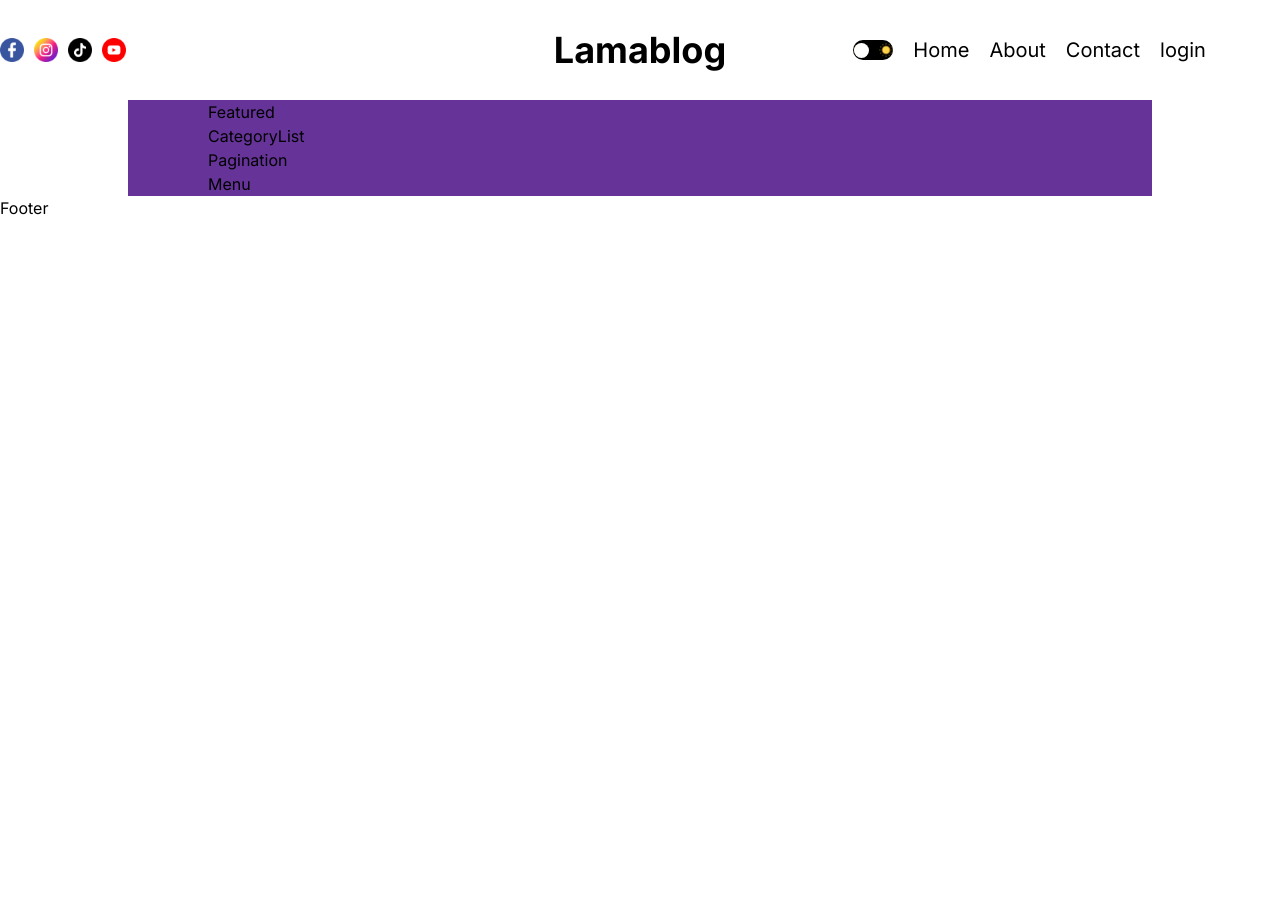
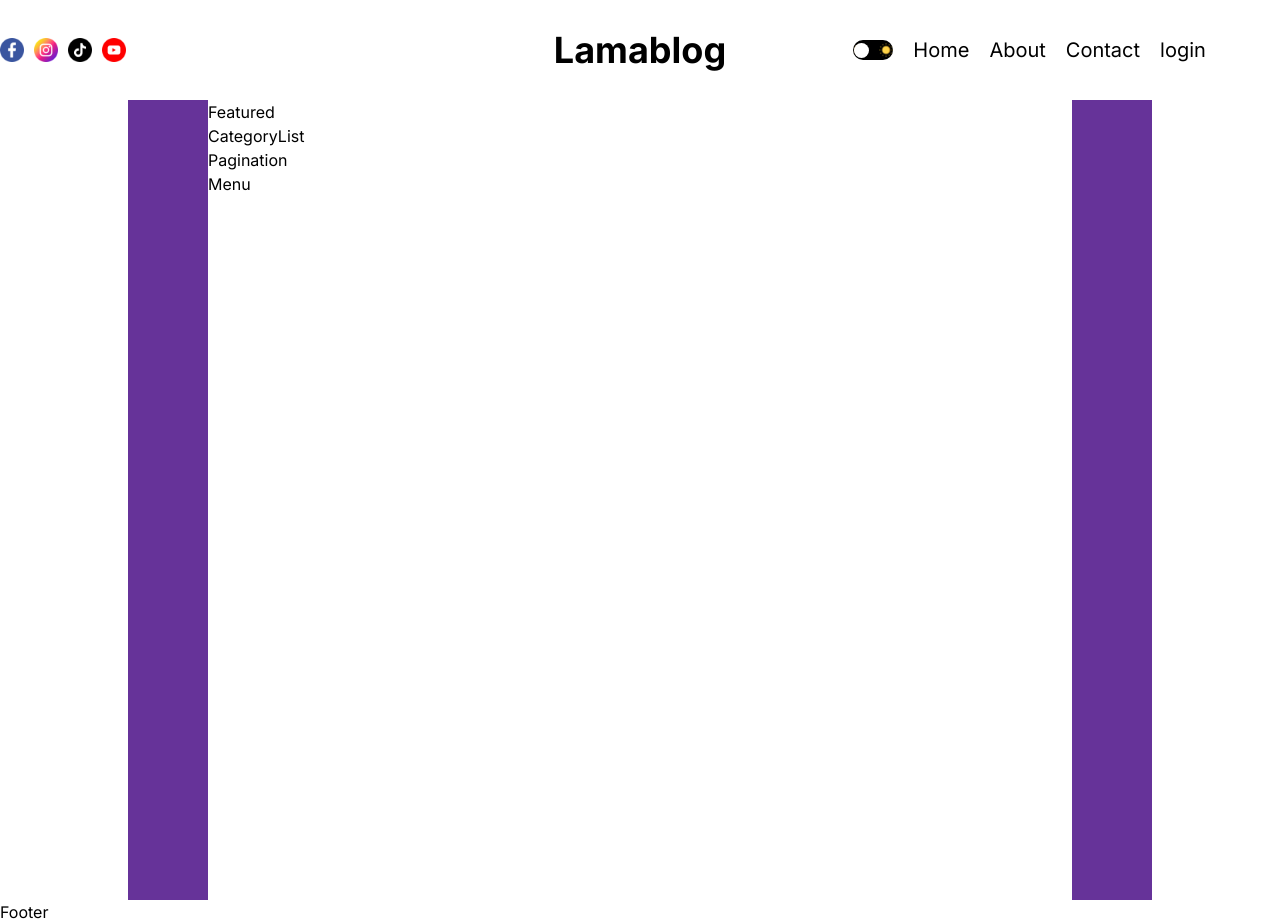
Before and after one commit to LuisArielRetanaHernadez/blog_mabi, a Next.js app: page / in a window 1280 px wide. Before the commit the page ends 800 px from the top, so only its background shows below. Built offline with nearby package versions, Linux system fonts and the light colour scheme.

Commit message:
utilizando los estilos globales por medio de la comillas y ya sin el objeto style

```diff
--- a/app/page.tsx
+++ b/app/page.tsx
@@ -1,7 +1,7 @@
 import Image from "next/image";
 import Link from "next/link";
 
-import style from "./globals.css";
+import "./globals.css";
 
 // components
 import Featured from "@/components/featured/Featured";
@@ -11,10 +11,10 @@ import Menu from "@/components/menu/Menu";
 
 export default function Home() {
   return (
-    <div className={style.container}>
+    <div className="container">
       <Featured />
       <CategoryList />
-      <div className={style.content}>
+      <div className="content">
         <CardList />
         <Menu />
       </div>
```
